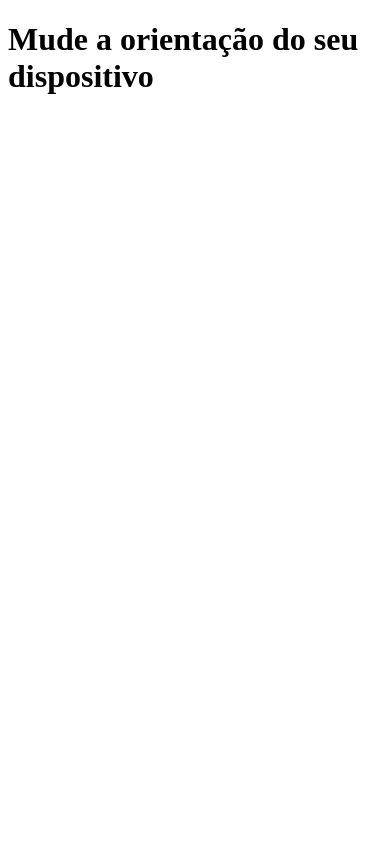
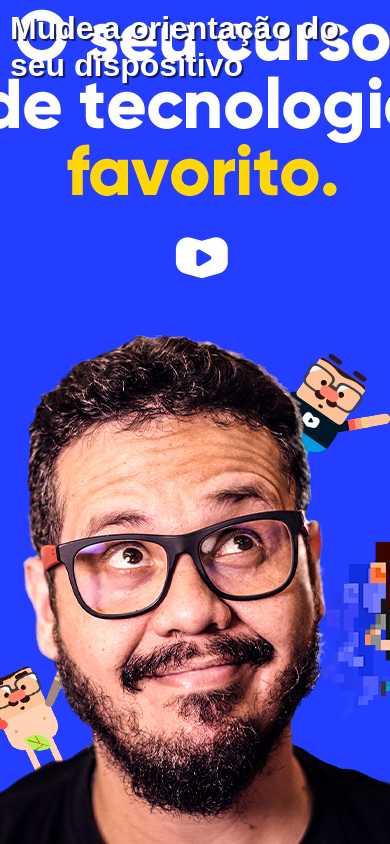
Before and after one commit to drk-Arthur/HTML-CSS, a plain HTML site: page exercicios/026/mq002/index.html in a window 390 px wide. Drawn offline with Linux system fonts and the light colour scheme.

Commit message:
exercicio 002 Media Query

```diff
--- a/exercicios/026/mq002/estilos/paisagem.css
+++ b/exercicios/026/mq002/estilos/paisagem.css
@@ -1 +1,6 @@
 @charset "UTF-8";
+
+body {
+    background: url(../imagens/cev-landscape.jpg);
+    background-position: left bottom;
+}
--- a/exercicios/026/mq002/estilos/retrato.css
+++ b/exercicios/026/mq002/estilos/retrato.css
@@ -1 +1,6 @@
 @charset "UTF-8";
+
+body {
+    background: url(../imagens/cev-portrait.jpg);
+    background-position: center bottom;
+}
--- a/exercicios/026/mq002/estilos/style.css
+++ b/exercicios/026/mq002/estilos/style.css
@@ -1 +1,21 @@
 @charset "UTF-8";
+
+* {
+    margin: 0px;
+    padding: 0px;
+}
+
+body, html {
+    width: 100vw;
+    height: 100vh;
+    font-family: Arial, Helvetica, sans-serif;
+    background-color: #233eff;
+    background-size: contain;
+    background-repeat: no-repeat;
+}
+
+h1 {
+    color: white;
+    text-shadow: 2px 2px 1px #111a5e;
+    padding: 10px;
+}
```
